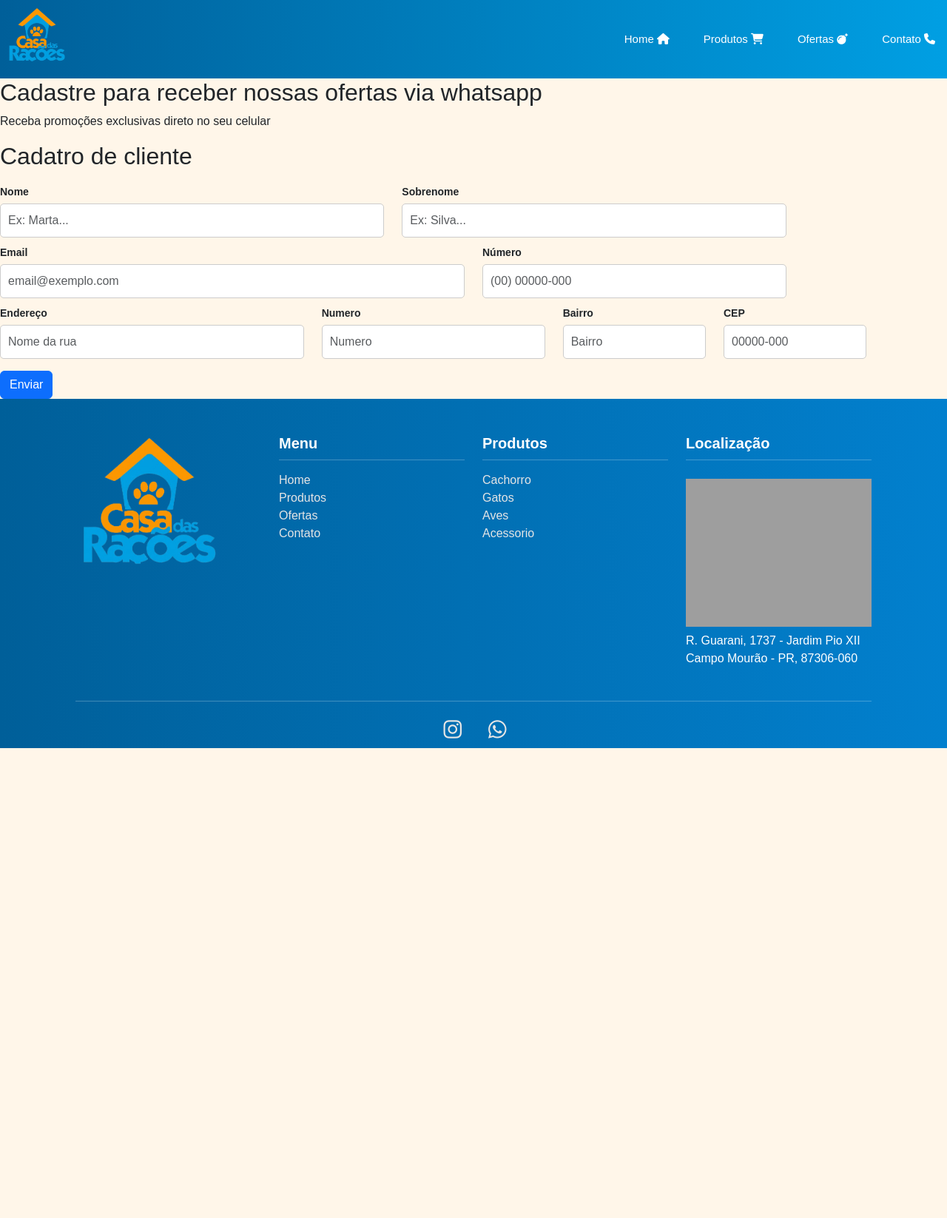
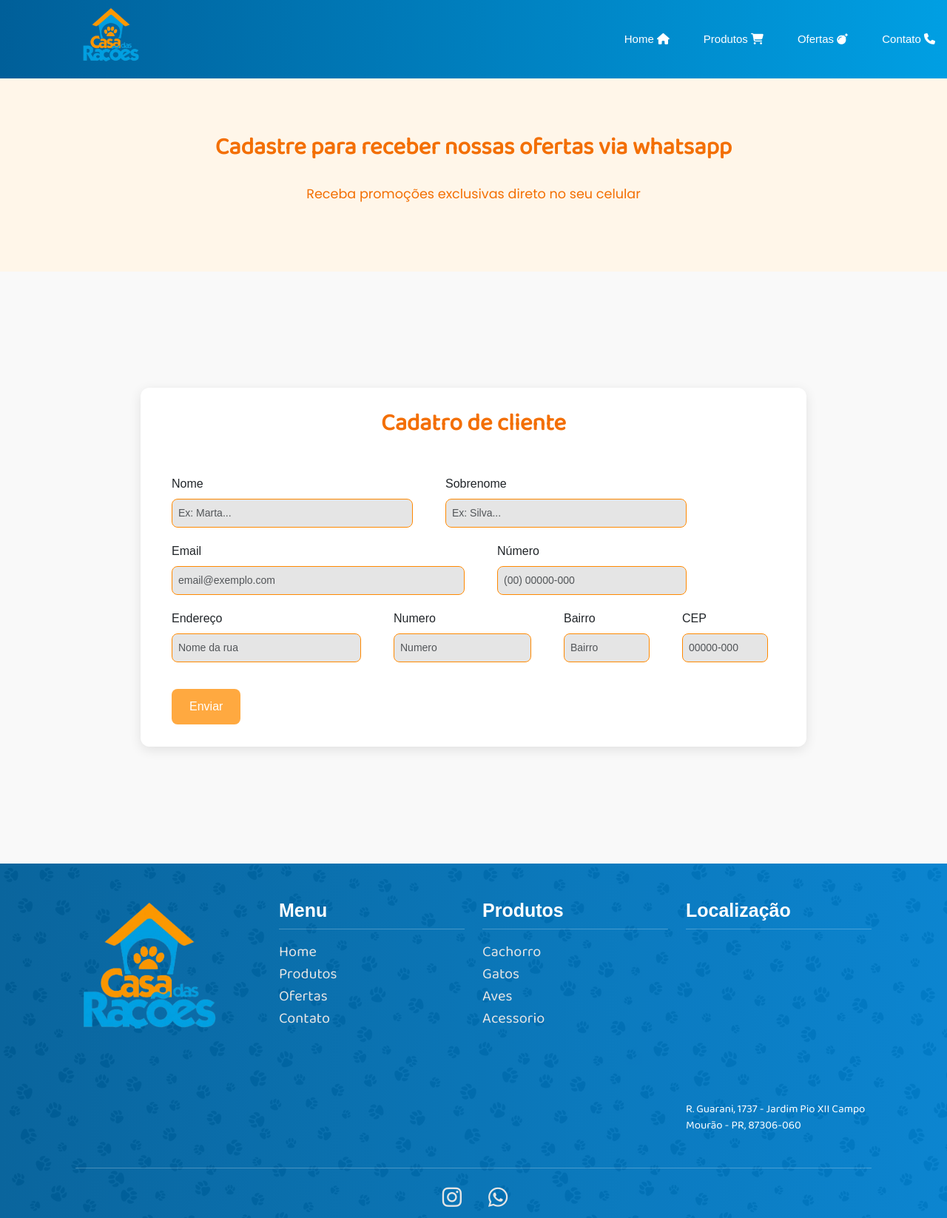
Before and after one commit to Jeni-29/Casa-de-racoes, a PHP site: page /formulario.html in a window 1280 px wide. Shown: the whole page at 74% size. Before the commit the page ends 1011 px from the top, so only its background shows below. Run offline with PHP 8.4, Linux system fonts and the light colour scheme; grey boxes are pictures that could not be loaded.

Commit message:
Add files via upload

```diff
--- a/Projeto/css/formulario.css
+++ b/Projeto/css/formulario.css
@@ -1,25 +1,137 @@
+* {
+    margin: 0;
+    padding: 0;
+    box-sizing: border-box;
+}
+
+:root {
+    /* Cores principais */
+    --cor-primaria: #00AEEF;
+    /* Azul Claro */
+    --cor-secundaria: #F7941D;
+    /* Laranja Vibrante */
+
+    /* Cores de fundo e neutras */
+    --cor-fundo: #FFF6E9;
+    /* Bege Pastel */
+    --cor-branco: #FFFFFF;
+    /* Branco puro */
+    --cor-cinza-suave: #E5E5E5;
+    /* Cinza claro */
+    --cor-preto-suave: #333333;
+    /* Preto suave */
+
+    /* Cores auxiliares */
+    --cor-destaque: #FFA940;
+    /* Laranja mais claro para hover */
+    --cor-azul-escuro: #000285;
+    /* Azul mais forte para títulos/contraste */
+}
+
+
+:root {
+    --primary: #ff8c00;
+    --light: #eff0f0;
+    --accent: #2b89e2;
+    --dark: #000e3d;
+    --black: #000000;
+    --cinz: #ccc
+}
+
+/*========titulo========*/
+
+.titulo{
+    margin: 25px;
+    padding: 50px;
+}
+
+.titulo h2{
+    text-align:center;
+     font-family: 'Baloo 2', cursive;
+  font-weight: 600;
+}
+.titulo p{
+    text-align:center;
+    color:#f36f03;
+   font-family: 'Poppins', sans-serif;
+  font-size: 1.1rem;
+
+}
+
+/* ===== FORMULÁRIO ===== */
+
+
+.container-formulario {
+    display: flex;
+    justify-content: center;
+    align-items: center;
+    min-height: 100vh;
+    padding: 40px;
+    background-color: #f9f9f9;
+
+}
+
+h2 {
+  font-family: 'Baloo 2', cursive;
+  font-weight: 600;
+    text-align: center;
+    margin-bottom: 30px;
+    color: #f36f03
+}
+
+form {
+    background-color: #fff;
+    padding: 30px;
+    border-radius: 12px;
+    box-shadow: 0 4px 16px rgba(0, 0, 0, 0.1);
+    width: 100%;
+    max-width: 900px;
+    display: flex;
+    flex-wrap: wrap;
+    gap: 20px;
+
+}
 
 
 
-/* ===== FORMULÁRIO ===== */
-.form-label {
+
+label .form-label {
     display: flex;
     margin: 10px 0 5px 0;
     font-weight: 600;
     font-size: 14px;
-}
-
-label {
-    font-size: 15px;
-    display: flex;
+    margin-bottom: 5px;
+    color: #333;
+    padding: 5px;
     justify-content: flex-start;
 }
 
+
+
 input.form-control {
-    padding: 10px;
+    padding: 8px;
     border: 1px solid #ccc;
-    border-radius: 5px;
+    border-radius: 8px;
+    font-size: 14px;
+    border-color: #ff8800;
+    background-color: var(--cor-cinza-suave);
 }
+
+.btn {
+    padding: 12px 24px;
+    background-color: var(--cor-destaque);
+    color: white;
+    border: none;
+    border-radius: 8px;
+    cursor: pointer;
+    font-size: 16px;
+    transition: background-color 0.3s ease;
+}
+
+.btn:hover {
+    background-color: var(--cor-azul-escuro);
+}
+
 
 /* Responsividade básica */
 @media (max-width: 768px) {
@@ -37,3 +149,9 @@
         margin-left: 20px;
     }
 }
+
+@media (max-width: 600px) {
+    .form-group {
+        flex: 1 1 100%;
+    }
+}
--- a/Projeto/css/style.css
+++ b/Projeto/css/style.css
@@ -46,12 +46,18 @@
 /* =================== HEADER =================== */
 
 header {
-   background: linear-gradient(to right, #005f99,#009fe3);
+  background: linear-gradient(to right, #005f99, #009fe3);
+
 
 }
 
+
 .navbar img {
-    height: 60px;
+    position: relative;
+    left: 100px;
+}
+.nav-link a {
+    font-family: 'Fredoka', sans-serif;
 }
 
 .navbar ul {
@@ -97,7 +103,26 @@
     background: linear-gradient(to right, #005f99,#0280ce);
     color: var(--cor-branco);
     padding: 40px 0 20px;
+    position: relative;
 }
+footer::before {
+  content: "";
+  background-image: url("../img/fundo.jpg");
+  opacity: 0.04;
+  position: absolute;
+  top: 0;
+  left: 0;
+  width: 100%;
+  height: 100%;
+  z-index: 0;
+}
+
+
+footer * {
+  position: relative;
+  z-index: 1;
+}
+
 
 footer .container {
     max-width: 1100px;
@@ -107,6 +132,9 @@
 footer h5 {
     font-weight: bold;
     margin-bottom: 10px;
+    font-family: 'Fredoka', sans-serif;
+    font-size: 25px;
+
 }
 
 footer hr {
@@ -123,11 +151,13 @@
     color: var(--cor-cinza-suave);
     text-decoration: none;
     transition: 0.3s;
+     font-family: 'Baloo 2', cursive;
+     font-size: 20px;
 }
 
 footer a:hover {
     color: var(--cor-destaque) ;
-    font-size: 105%;
+    font-size: 135%;
      transform: scale(1.2);
      transition: transform 0.3s;
 }
@@ -138,6 +168,11 @@
     height: 200px;
     border: 0;
     margin-top: 10px;
+}
+
+footer p{
+    font-family: 'Baloo 2', cursive;
+     font-size: 15px;
 }
 
 /* Ícones Sociais */
@@ -151,7 +186,7 @@
 }
 
 .social-icons a i {
-    font-size: 28px;
+    font-size: 30px;
     transition: transform 0.3s;
 }
 
```
Also changed, not shown: Projeto/css/home.css (+16 -6 lines), Projeto/css/produto.css (+10 -4 lines).
